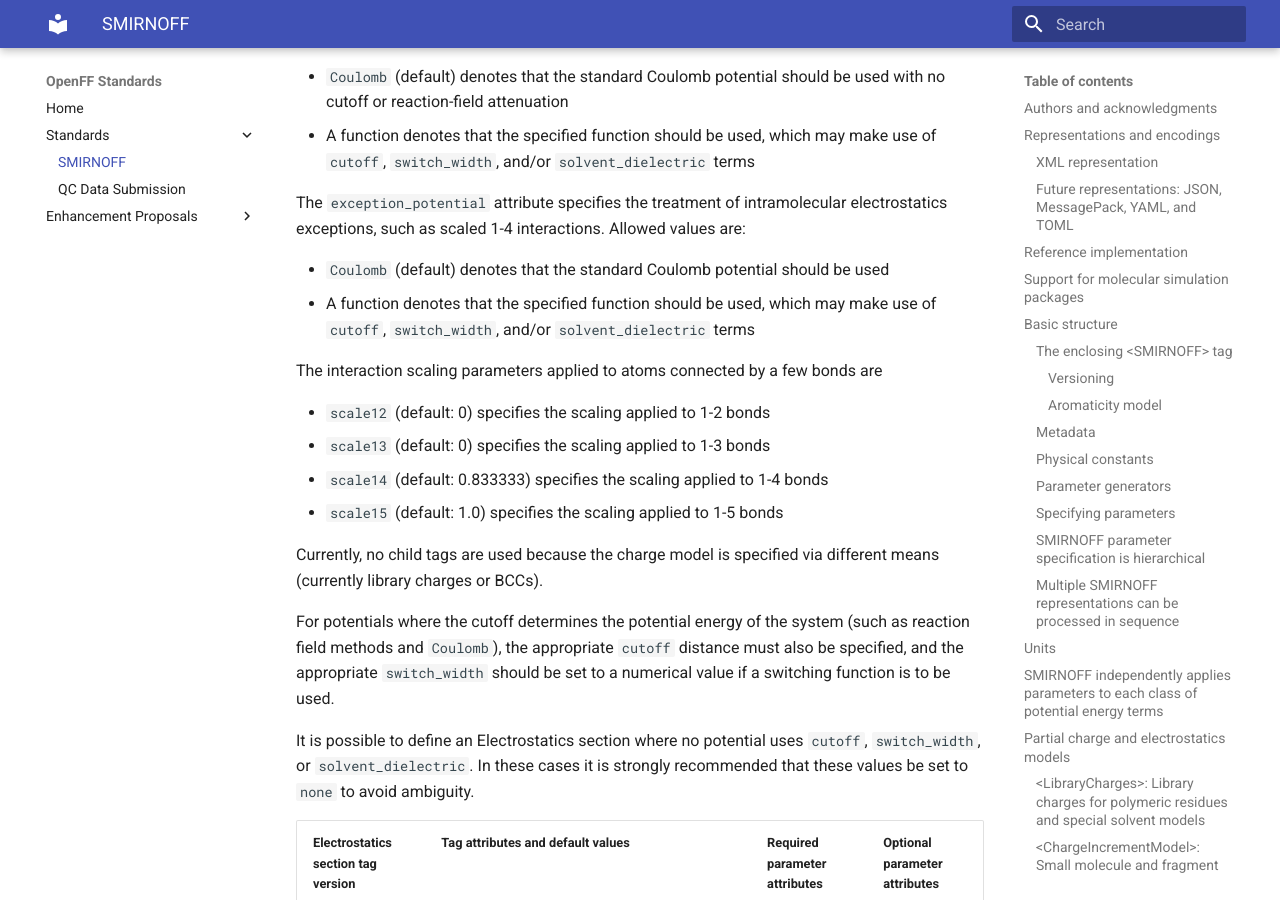
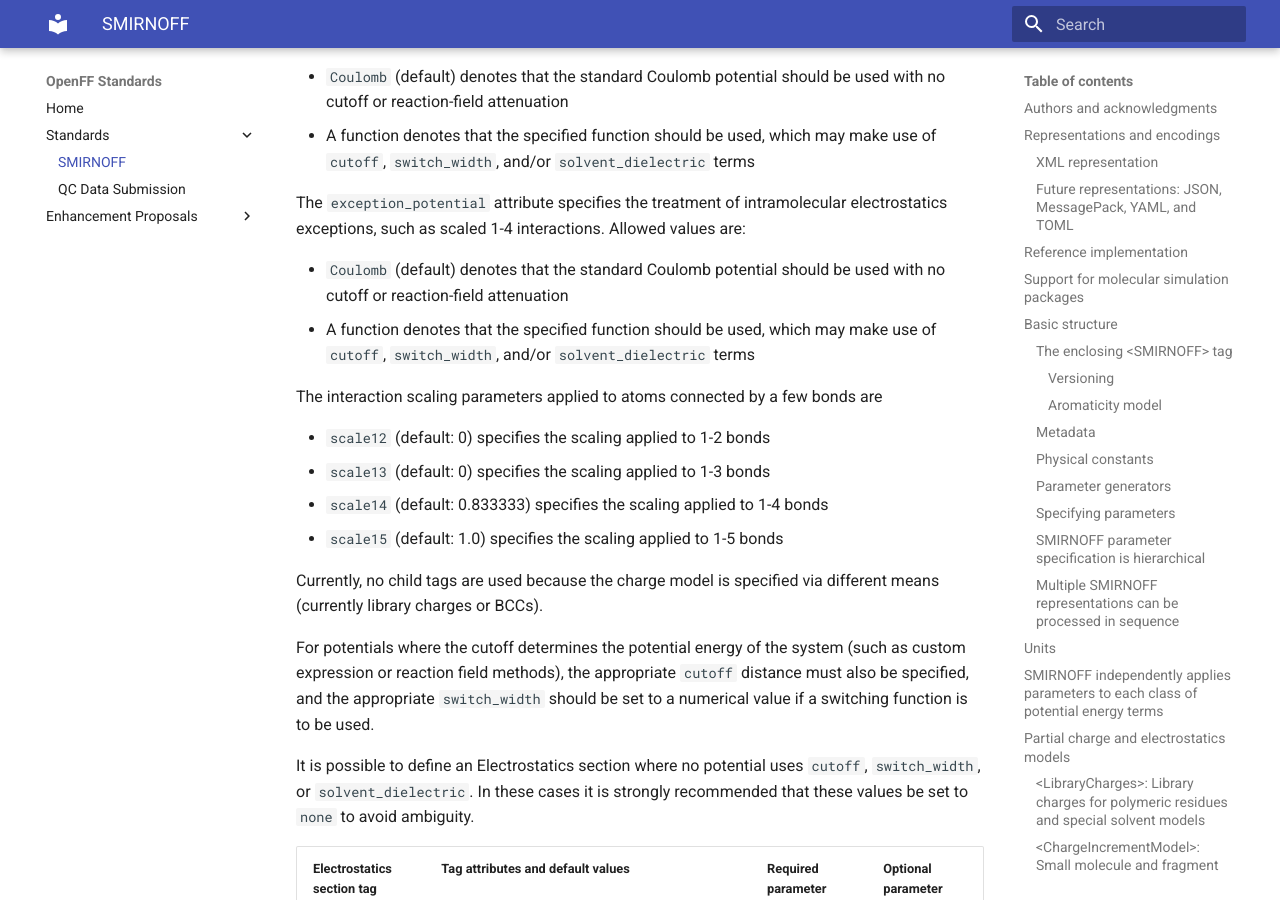
Before and after one commit to openforcefield/standards, an MkDocs documentation site: the page built from docs/standards/smirnoff.md, in a window 1280 px wide and 900 px high, scrolled down 12686 px. Built offline with MkDocs 1.6.1 and Material for MkDocs 9.7.7, drawn with Linux system fonts in a browser that asks for light colours.

```diff
--- a/docs/standards/smirnoff.md
+++ b/docs/standards/smirnoff.md
@@ -388,7 +388,7 @@ The `nonperiodic_potential` attribute specifies the manner in which electrostati
 
 The `exception_potential` attribute specifies the treatment of intramolecular electrostatics exceptions, such as scaled 1-4 interactions. Allowed values are:
 
-* `Coulomb` (default) denotes that the standard Coulomb potential should be used
+* `Coulomb` (default) denotes that the standard Coulomb potential should be used with no cutoff or reaction-field attenuation
 * A function denotes that the specified function should be used, which may make use of `cutoff`, `switch_width`, and/or `solvent_dielectric` terms
 
 The interaction scaling parameters applied to atoms connected by a few bonds are
@@ -400,7 +400,7 @@ The interaction scaling parameters applied to atoms connected by a few bonds are
 
 Currently, no child tags are used because the charge model is specified via different means (currently library charges or BCCs).
 
-For potentials where the cutoff determines the potential energy of the system (such as reaction field methods and `Coulomb`), the appropriate `cutoff` distance must also be specified, and the appropriate `switch_width` should be set to a numerical value if a switching function is to be used.
+For potentials where the cutoff determines the potential energy of the system (such as custom expression or reaction field methods), the appropriate `cutoff` distance must also be specified, and the appropriate `switch_width` should be set to a numerical value if a switching function is to be used.
 
 It is possible to define an Electrostatics section where no potential uses `cutoff`, `switch_width`, or `solvent_dielectric`. In these cases it is strongly recommended that these values be set to `none` to avoid ambiguity.
 
```
Also changed, not shown: docs/enhancement-proposals/off-ep-0005.md (+3 -3 lines), docs/index.md (+1 -1 lines).
